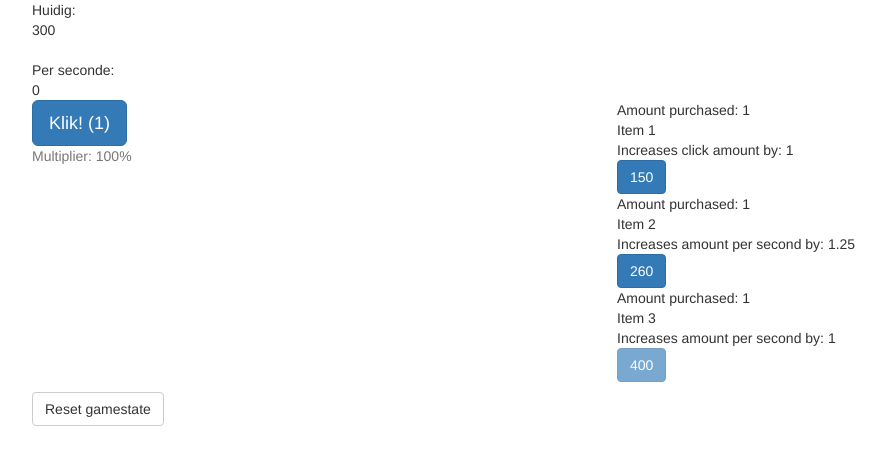
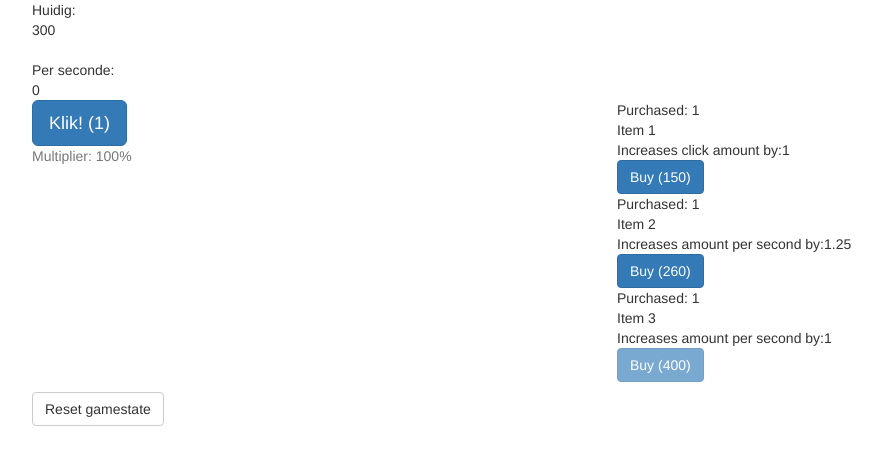
Before and after one commit to timenengwerda/timenengwerda.github.io, a plain HTML site: page index.html in a window 1280 px wide. Shown: the whole page, without its empty margins (38-924 px from the left). Drawn offline with nearby package versions, Linux system fonts and the light colour scheme.

Commit message:
Updated recipe drawing

```diff
--- a/dist/js/app.js
+++ b/dist/js/app.js
@@ -49,7 +49,6 @@ recipes.forEach(function (rec) {
 var game = null;
 
 var existingGameState = localStorage.getItem('gameState');
-console.log(existingGameState);
 if (existingGameState) {
     game = new Game(JSON.parse(existingGameState).find(function (r) {
         return r;
--- a/dist/js/game.js
+++ b/dist/js/game.js
@@ -114,18 +114,17 @@ var Game = function Game() {
 
         _this.timer += milliseconds;
         _this.increaseAmountBy(_this.getAmountPerSecond() * (milliseconds / 1000));
-
+        _this.recipes.drawRecipes();
         // tick every second
         if (_this.timer >= 1000) {
             _this.timer = 0;
-
-            _this.recipes.drawRecipes();
             _this.save();
 
-            // const aps = this.amountPerSecondCalculated()
+            var aps = _this.amountPerSecondCalculated();
             // if (aps !== false) {
             //     document.querySelector('#amountPerSecond').innerHTML = aps
             // }
+            console.log('Amount per second: ' + aps);
         }
 
         document.querySelector('#currentCoinAmount').innerHTML = _this.getAmount();
@@ -134,7 +133,6 @@ var Game = function Game() {
         document.querySelector('#bonusMultiplier').innerHTML = _this.getBonusMultiplier();
     };
 
-    console.log(options);
     this.currentCoinAmount = options.currentCoinAmount ? options.currentCoinAmount : 300;
     this.amountPerSecond = options.amountPerSecond ? options.amountPerSecond : 0;
     this.amountPerClick = options.amountPerClick ? options.amountPerClick : 1;
--- a/dist/js/recipe.js
+++ b/dist/js/recipe.js
@@ -51,17 +51,25 @@ var Recipe = function () {
         this.createTemplate = function () {
             _this.button = $('<button />').addClass('btn').addClass('btn-primary');
             _this.listItem = $('<li />');
-            _this.levelEl = $('<span />').addClass('level').html(_this.level);
-            _this.titleEl = $('<span />').addClass('title').html(_this.title);
+            _this.levelEl = $('<div />').addClass('level').html(_this.level);
+            _this.titleEl = $('<div />').addClass('title').html(_this.title);
             _this.descriptionEl = $('<span />').addClass('description').html(_this.description);
             _this.upgradeIncreaseEl = $('<span />').addClass('upgradeIncrease').html(_this.upgradeIncrease);
 
-            _this.listItem.html('\n        Amount purchased: ' + _this.levelEl.html() + '<br>\n        ' + _this.titleEl.html() + '<br>\n        ' + _this.descriptionEl.html() + ' ' + _this.upgradeIncreaseEl.html() + '<br>\n        ');
+            // this.listItem.html(`
+            // Amount purchased: ${this.levelEl}<br>
+            // ${this.titleEl}<br>
+            // ${this.descriptionEl} ${this.upgradeIncreaseEl}<br>
+            // `)
 
             _this.button.on('click', function (e) {
                 _this.buy();
             });
 
+            _this.listItem.append(_this.levelEl);
+            _this.listItem.append(_this.titleEl);
+            _this.listItem.append(_this.descriptionEl);
+            _this.listItem.append(_this.upgradeIncreaseEl);
             _this.listItem.append(_this.button);
         };
 
@@ -124,6 +132,21 @@ var Recipe = function () {
     }
 
     _createClass(Recipe, [{
+        key: 'updateLevelElement',
+        value: function updateLevelElement() {
+            this.levelEl.html('Purchased: ' + this.level);
+        }
+    }, {
+        key: 'updateBuyButtonElement',
+        value: function updateBuyButtonElement() {
+            this.button.html('Buy (' + this.price + ')');
+        }
+    }, {
+        key: 'updateUpgradeIncreaseElement',
+        value: function updateUpgradeIncreaseElement() {
+            this.upgradeIncreaseEl.html(this.upgradeIncrease);
+        }
+    }, {
         key: 'drawRecipe',
         value: function drawRecipe() {
             if (!this.persists) {
@@ -136,11 +159,11 @@ var Recipe = function () {
                 return null;
             }
 
-            this.button.html(this.price);
-            this.levelEl.html(this.level);
-            this.titleEl.html(this.title);
-            this.descriptionEl.html(this.description);
-            this.upgradeIncreaseEl.html(this.upgradeIncrease);
+            // this.button.html(this.price)
+            this.updateBuyButtonElement();
+            // this.upgradeIncreaseEl.html(this.upgradeIncrease)
+            this.updateUpgradeIncreaseElement();
+            this.updateLevelElement();
 
             if (game) {
                 var disabledState = game.getAmount() >= this.price ? false : true;
--- a/index.html
+++ b/index.html
@@ -5,6 +5,12 @@
     <title>Document</title>
     <link href="https://maxcdn.bootstrapcdn.com/bootstrap/3.3.7/css/bootstrap.min.css" rel="stylesheet" integrity="sha384-BVYiiSIFeK1dGmJRAkycuHAHRg32OmUcww7on3RYdg4Va+PmSTsz/K68vbdEjh4u" crossorigin="anonymous">
     <meta name="viewport" content="width=device-width, initial-scale=1.0">
+    <style>
+    .recipes-list .btn {
+        display: block;
+    }
+
+    </style>
 </head>
 <body>
     <div class="container">
```
